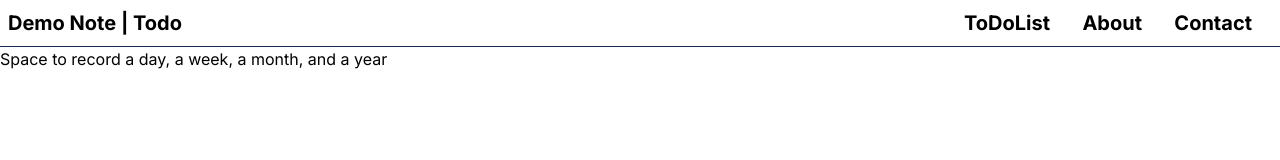
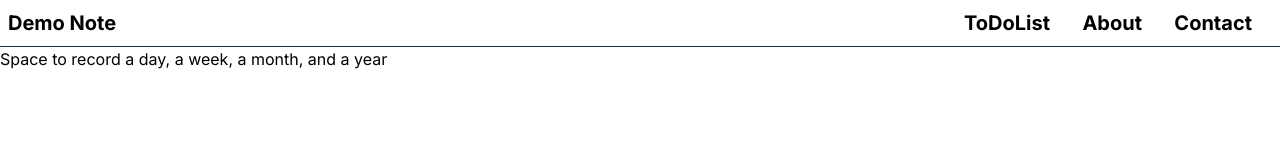
Before and after one commit to KoreaMoney/NextJS-Basic, a Next.js app: page / in a window 1280 px wide. Shown: the top 160 px of the page. Built offline with nearby package versions, Linux system fonts and the light colour scheme.

Commit message:
feat : nextJS의 Prefetch 추가

```diff
--- a/src/app/layout.tsx
+++ b/src/app/layout.tsx
@@ -20,7 +20,7 @@ export default function RootLayout({ children }: { children: React.ReactNode })
             <body className={inter.className}>
                 <header className={styles.header}>
                     <h1>
-                        <Link href="/">Demo Note | Todo</Link>
+                        <Link href="/">Demo Note</Link>
                     </h1>
                     <nav className={styles.nav}>
                         <Link href="/todos">ToDoList</Link>
```
Also changed, not shown: NextJS-Todo.txt.
